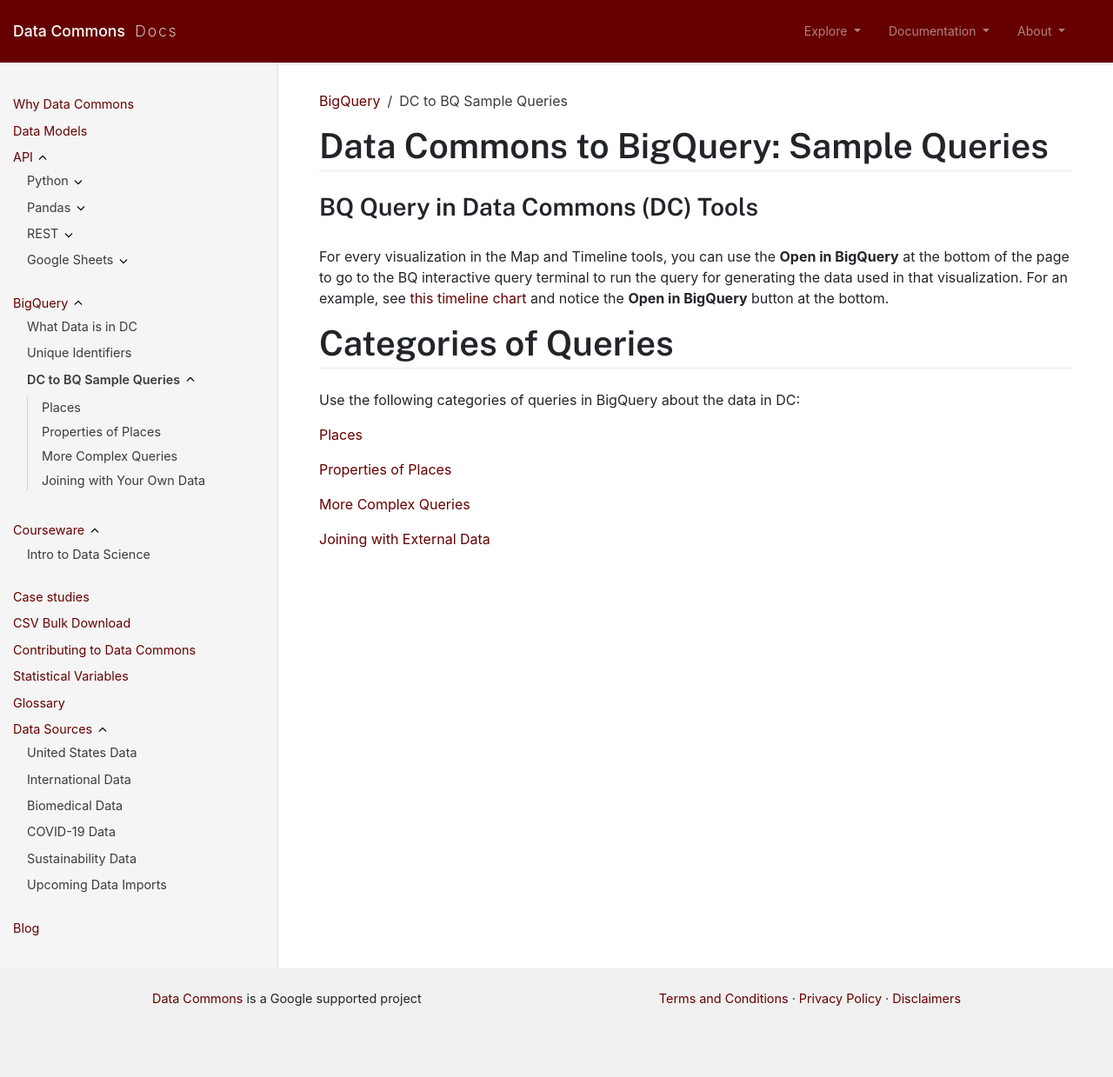
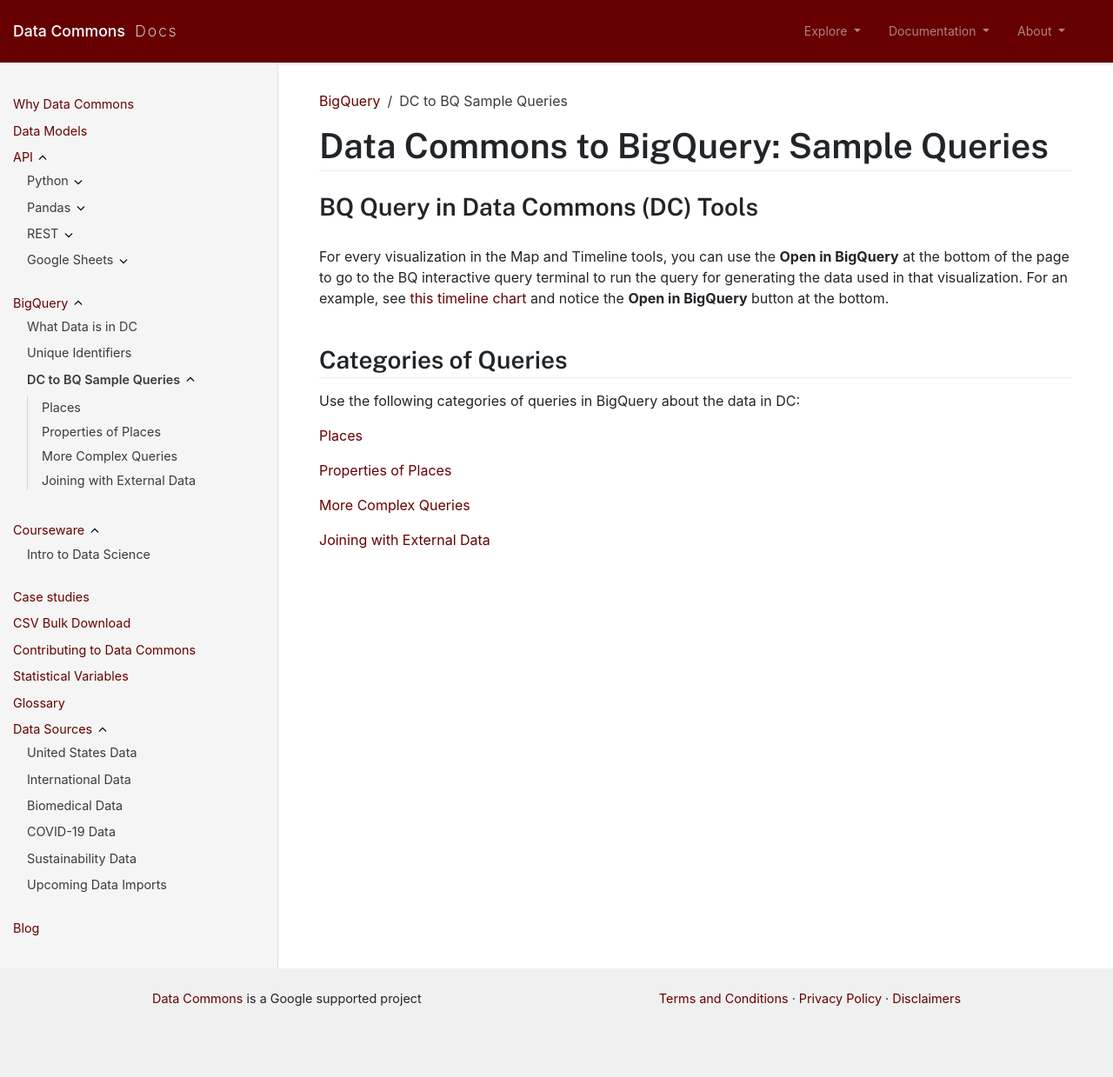
Before and after one commit to datacommonsorg/docsite, a Jekyll site: the page built from bigquery/dc_to_bq_queries.md, in a window 1280 px wide. Shown: the whole page at 87% size. Built offline with Jekyll 4.4.1, drawn with Linux system fonts in a browser that asks for light colours; comment, search, counter and statistics services are not loaded.

Commit message:
BQ doc tweaks: include AH doc, fix links

```diff
--- a/bigquery/dc_to_bq_queries.md
+++ b/bigquery/dc_to_bq_queries.md
@@ -11,7 +11,7 @@
 ## BQ Query in Data Commons (DC) Tools
 For every visualization in the Map and Timeline tools, you can use the **Open in BigQuery** at the bottom of the page to go to the BQ interactive query terminal to run the query for generating the data used in that visualization. For an example, see [this timeline chart](https://datacommons.org/tools/timeline#&place=geoId/0606000,geoId/2511000,geoId/2603000,geoId/1777005,geoId/1225175,geoId/4815976&statsVar=Count_CriminalActivities_ViolentCrime) and notice the **Open in BigQuery** button at the bottom.
 
-# Categories of Queries
+## Categories of Queries
 
 Use the following categories of queries in BigQuery about the data in DC:
 
--- a/bigquery/query_join_your_data.md
+++ b/bigquery/query_join_your_data.md
@@ -1,6 +1,6 @@
 ---
 layout: default
-title: Joining with Your Own Data
+title: Joining with External Data
 nav_order: 4
 parent: DC to BQ Sample Queries
 grand_parent: BigQuery
```
